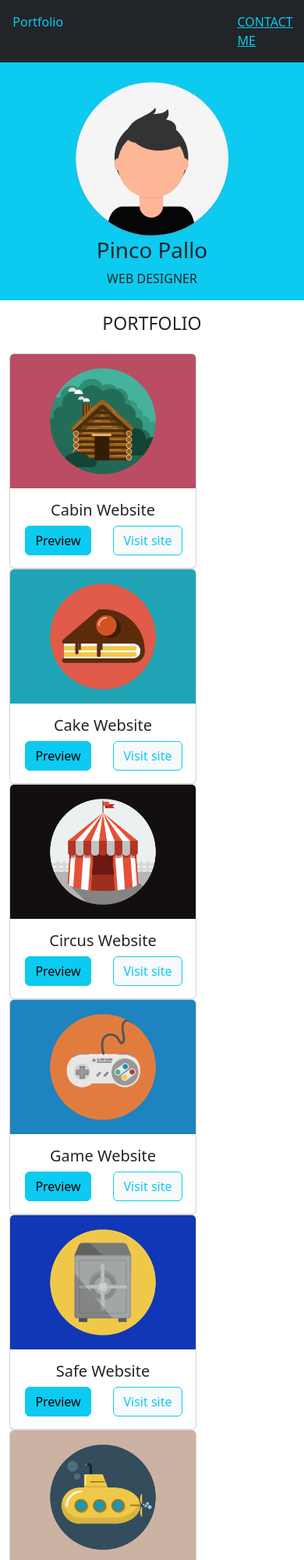
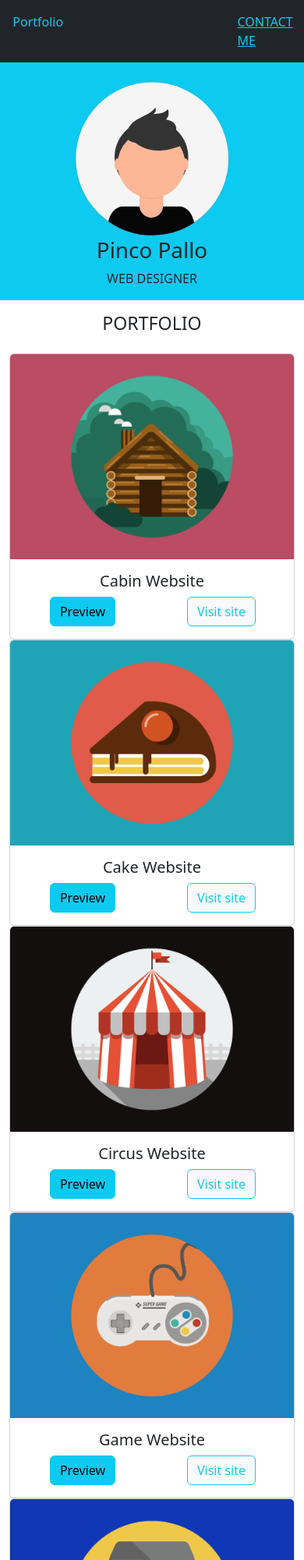
Before and after one commit to Redux234/bootstrap-html-freelancer, a plain HTML site: page index.html in a window 390 px wide. Shown: the top 2000 px of the page at 78% size. Drawn offline with nearby package versions, Linux system fonts and the light colour scheme.

Commit message:
finito con responsive

```diff
--- a/index.html
+++ b/index.html
@@ -36,8 +36,8 @@
             <h3 class="pt-3 pb-3">PORTFOLIO</h3>
         </div>
         <div class="row">
-            <div class="col">
-                <div class="card" style="width: 15rem;">
+            <div class="col-12 col-md-6 col-xl-4">
+                <div class="card">
                     <img src="img/portfolio/cabin.png" class="card-img-top" alt="cabin">
                     <div class="card-body">
                         <h5 class="card-title text-center">Cabin Website</h5>
@@ -52,8 +52,8 @@
                     </div>
                 </div>
             </div>
-            <div class="col">
-                <div class="card" style="width: 15rem;">
+            <div class="col-12 col-md-6 col-xl-4">
+                <div class="card">
                     <img src="img/portfolio/cake.png" class="card-img-top" alt="cake">
                     <div class="card-body">
                         <h5 class="card-title text-center">Cake Website</h5>
@@ -68,8 +68,8 @@
                     </div>
                 </div>
             </div>
-            <div class="col">
-                <div class="card" style="width: 15rem;">
+            <div class="col-12 col-md-6 col-xl-4">
+                <div class="card">
                     <img src="img/portfolio/circus.png" class="card-img-top" alt="circus">
                     <div class="card-body">
                         <h5 class="card-title text-center">Circus Website</h5>
@@ -84,8 +84,8 @@
                     </div>
                 </div>
             </div>
-            <div class="col">
-                <div class="card" style="width: 15rem;">
+            <div class="col-12 col-md-6 col-xl-4">
+                <div class="card">
                     <img src="img/portfolio/game.png" class="card-img-top" alt="game">
                     <div class="card-body">
                         <h5 class="card-title text-center">Game Website</h5>
@@ -100,8 +100,8 @@
                     </div>
                 </div>
             </div>
-            <div class="col">
-                <div class="card" style="width: 15rem;">
+            <div class="col-12 col-md-6 col-xl-4">
+                <div class="card">
                     <img src="img/portfolio/safe.png" class="card-img-top" alt="safe">
                     <div class="card-body">
                         <h5 class="card-title text-center">Safe Website</h5>
@@ -116,8 +116,8 @@
                     </div>
                 </div>
             </div>
-            <div class="col">
-                <div class="card" style="width: 15rem;">
+            <div class="col-12 col-md-6 col-xl-4">
+                <div class="card">
                     <img src="img/portfolio/submarine.png" class="card-img-top" alt="submarine">
                     <div class="card-body">
                         <h5 class="card-title text-center">Submarine Website</h5>
@@ -137,31 +137,31 @@
     </main>
     <div class="container-fluid bg-info">
 
-        <div class="text-center pt-4 pb-4">
+        <div class="text-center pt-4 pb-4 mt-4">
             <h2>WANT AN OFFER?</h2>
         </div>
         <div class="row">
-            <div class="col-6 pb-3">
+            <div class="col-12 col-md-6 pb-3">
                 <label for="inputFirstName" class="form-label">First Name</label>
                 <input type="text" class="form-control" placeholder="Giorgio" aria-label="First name">
             </div>
-            <div class="col-6 pb-3">
+            <div class="col-12 col-md-6 pb-3">
                 <label for="inputLastName" class="form-label">Last Name</label>
                 <input type="text" class="form-control" placeholder="Galli" aria-label="Last name">
             </div>
-            <div class="col-6 pb-3">
+            <div class="col-12 col-md-6 pb-3">
                 <label for="inputEmailAddress" class="form-label">Email Address</label>
                 <input type="text" class="form-control" placeholder="giorgiogalli@gmail.com" aria-label="Email address">
             </div>
-            <div class="col-6 pb-3">
+            <div class="col-12 col-md-6 pb-3">
                 <label for="inputHoursRequested" class="form-label">Hours requested</label>
                 <input type="text" class="form-control" placeholder="10" aria-label="Hours requested">
             </div>
-            <div class="col-6 pb-3">
+            <div class="col-12 col-md-6 pb-3">
                 <label for="inputTypeOfWork" class="form-label">Type of Work</label>
                 <input type="text" class="form-control" placeholder="Backend Development" aria-label="Type of work">
             </div>
-            <div class="col-6 pb-3">
+            <div class="col-12 col-md-6 pb-3">
                 <label for="inputDiscountCode" class="form-label">Discount Code</label>
                 <input type="text" class="form-control" placeholder="YHDNJ32" aria-label="Discount code">
             </div>
```
Lines whose indentation alone changed are shown as unchanged.
